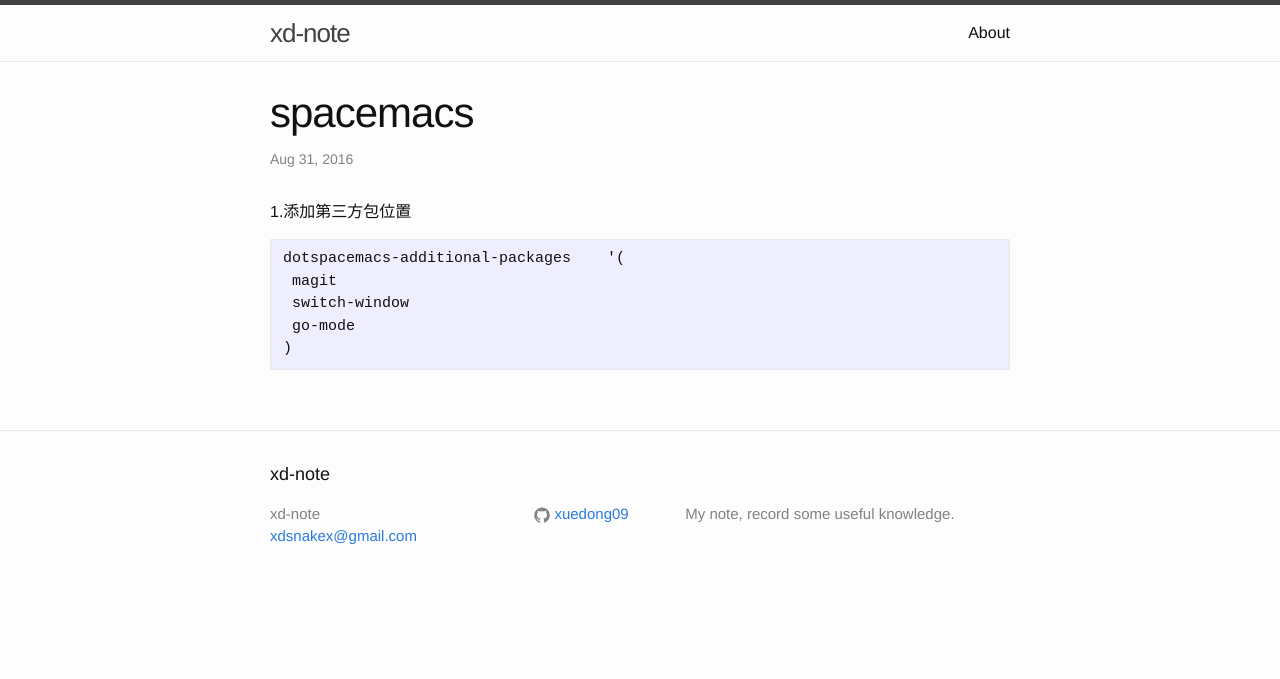
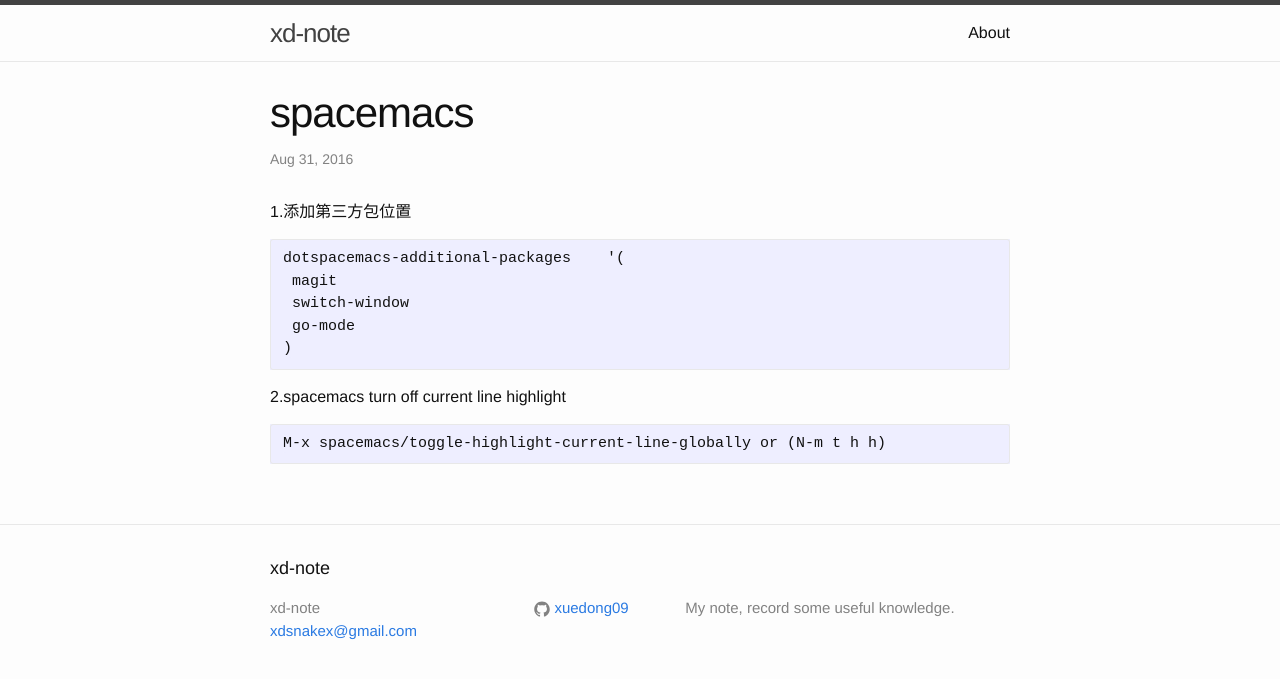
Before and after one commit to xuedong09/xuedong09.github.io, a Jekyll site: the page built from _posts/2016-08-31-spacemacs.md, in a window 1280 px wide. Shown: the top 679 px of the page. Built offline with Jekyll 4.4.1, drawn with Linux system fonts in a browser that asks for light colours.

Commit message:
spacemacs close current line highlight

```diff
--- a/_posts/2016-08-31-spacemacs.md
+++ b/_posts/2016-08-31-spacemacs.md
@@ -13,3 +13,7 @@ categories: jekyll update
      switch-window
      go-mode
     )
+
+2.spacemacs turn off current line highlight
+
+    M-x spacemacs/toggle-highlight-current-line-globally or (N-m t h h)
```
